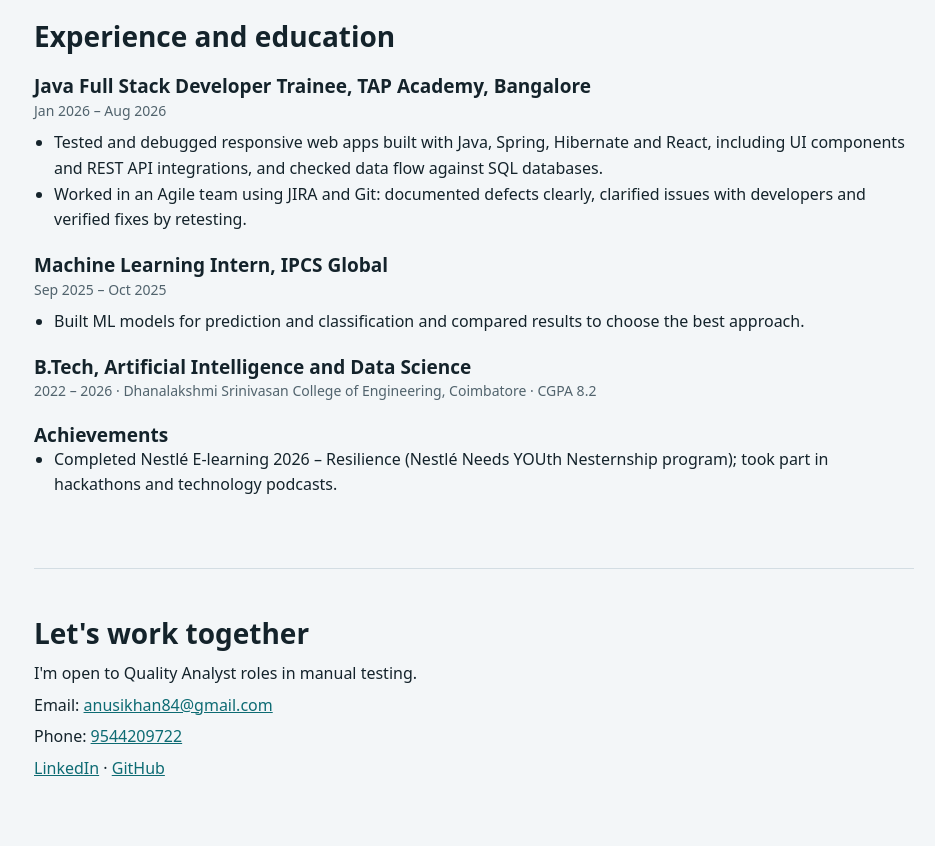
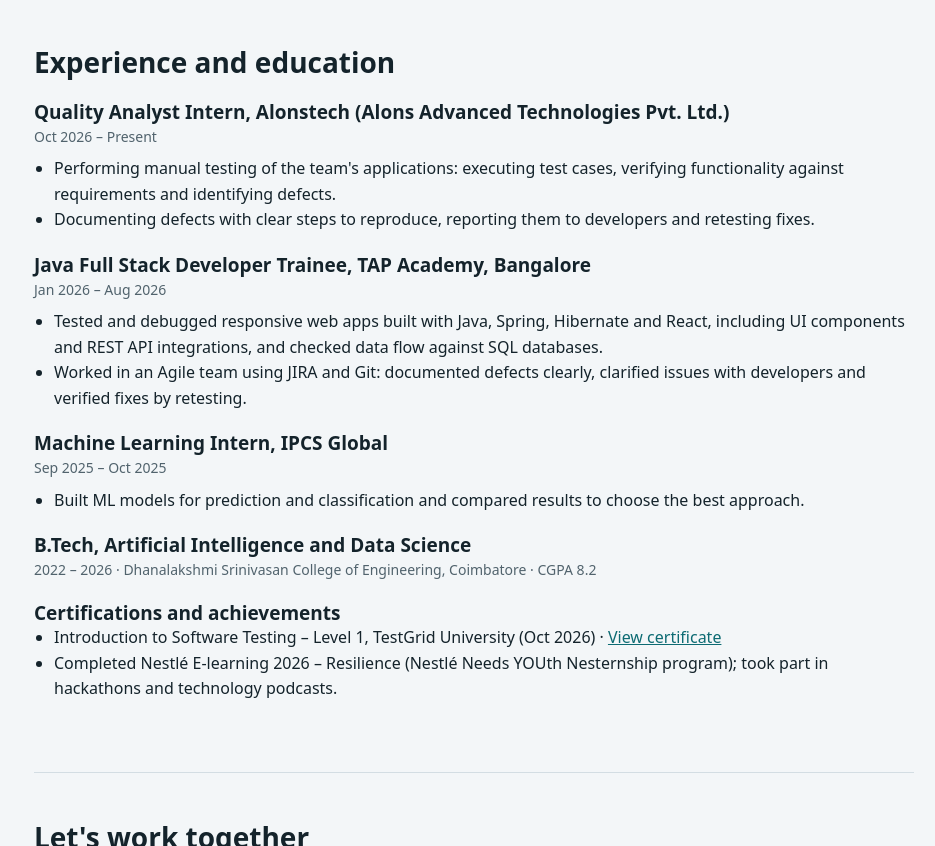
Before and after one commit to anusikha-1/port, a plain HTML site: page index.html in a window 1280 px wide. Shown: the part 1954-2800 px from the top of the page, without its empty margins (166-1101 px from the left). Drawn offline with Linux system fonts and the light colour scheme.

Commit message:
Update index.html

```diff
--- a/index.html
+++ b/index.html
@@ -277,8 +277,9 @@
           <p>
             I'm Anusikha N, a 2026 B.Tech graduate in Artificial Intelligence
             and Data Science looking for a Quality Analyst role in manual
-            testing. I test web and Android apps, report defects in JIRA with
-            clear steps, and work closely with developers to get them fixed.
+            testing. I'm a TestGrid-certified tester currently interning as a
+            Quality Analyst. I test web and Android apps, report defects in JIRA
+            with clear steps, and work closely with developers to get them fixed.
           </p>
           <div class="btns">
             <a class="btn primary" href="mailto:anusikhan84@gmail.com"
@@ -411,6 +412,21 @@
       <section id="experience">
         <h2>Experience and education</h2>
         <div class="job">
+          <h3>Quality Analyst Intern, Alonstech (Alons Advanced Technologies Pvt. Ltd.)</h3>
+          <p class="when">Oct 2026 – Present</p>
+          <ul>
+            <li>
+              Performing manual testing of the team's applications: executing
+              test cases, verifying functionality against requirements and
+              identifying defects.
+            </li>
+            <li>
+              Documenting defects with clear steps to reproduce, reporting them
+              to developers and retesting fixes.
+            </li>
+          </ul>
+        </div>
+        <div class="job">
           <h3>Java Full Stack Developer Trainee, TAP Academy, Bangalore</h3>
           <p class="when">Jan 2026 – Aug 2026</p>
           <ul>
@@ -444,8 +460,15 @@
           </p>
         </div>
         <div class="job">
-          <h3>Achievements</h3>
+          <h3>Certifications and achievements</h3>
           <ul>
+            <li>
+              Introduction to Software Testing – Level 1, TestGrid University
+              (Oct 2026) ·
+              <a href="testgrid-certificate.png" target="_blank" rel="noopener"
+                >View certificate</a
+              >
+            </li>
             <li>
               Completed Nestlé E-learning 2026 – Resilience (Nestlé Needs YOUth
               Nesternship program); took part in hackathons and technology
```
